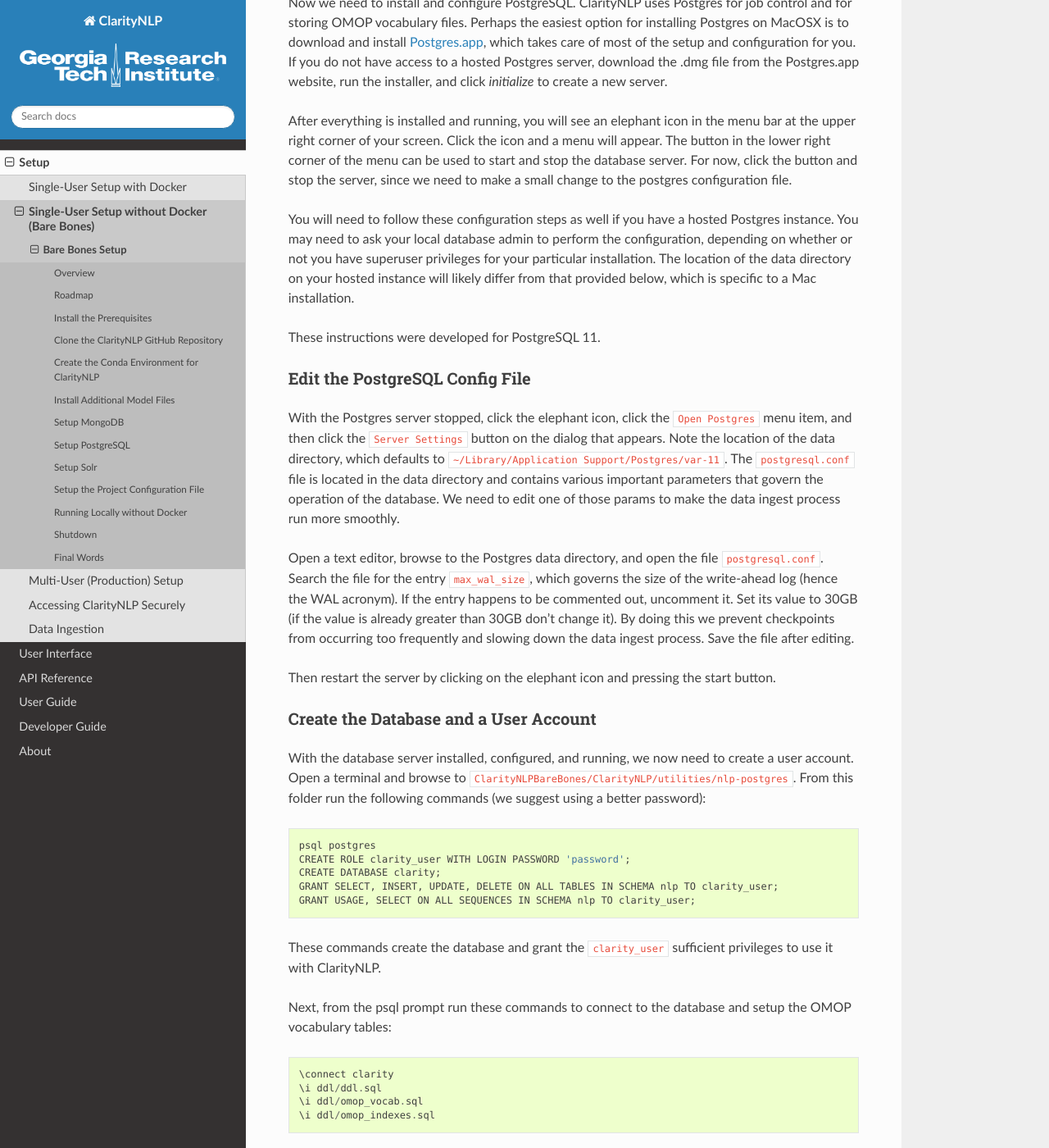
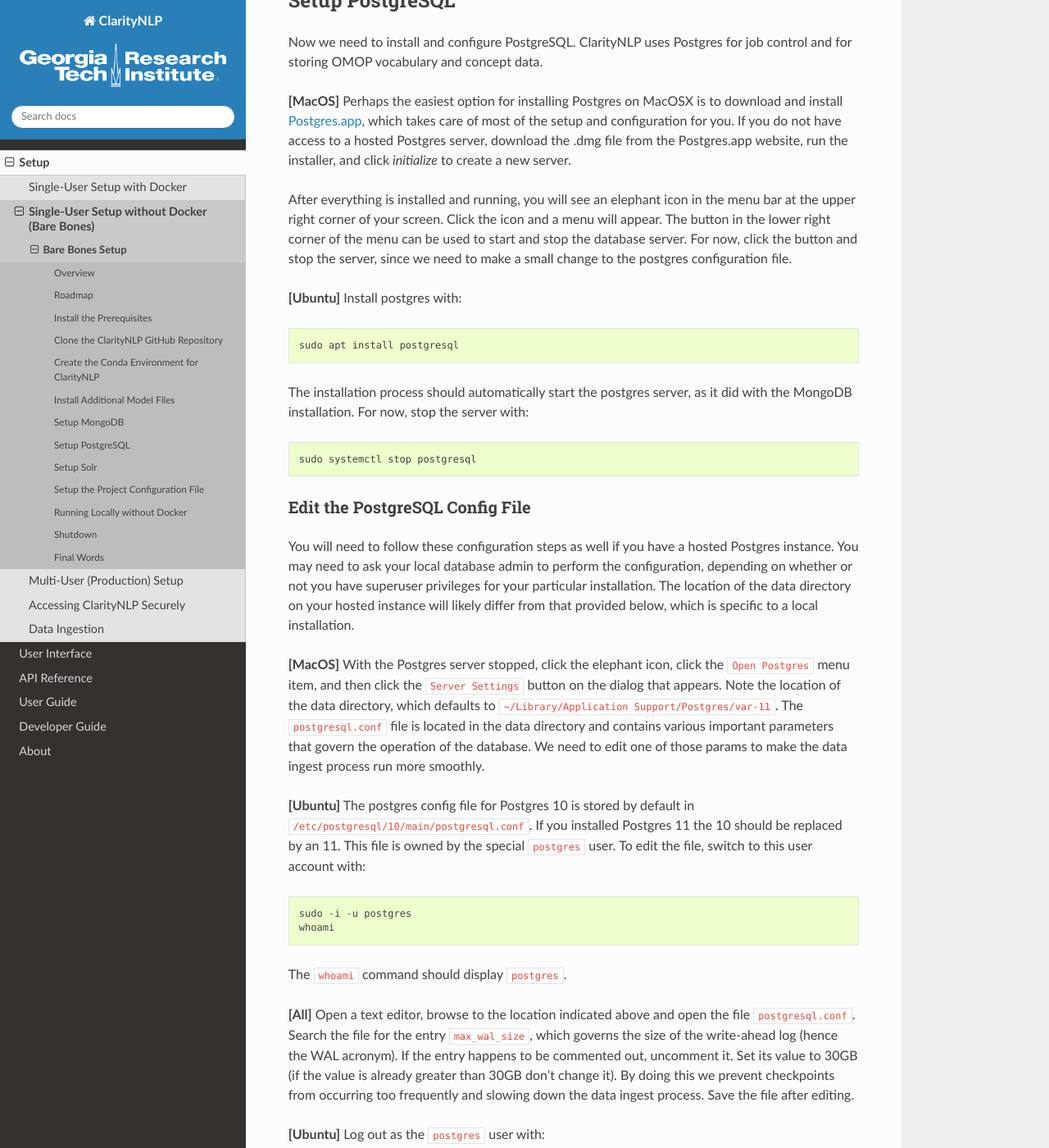
Before and after one commit to ClarityNLP/ClarityNLP, a Sphinx documentation site: the page built from docs/setup/bare-bones-setup.rst, in a window 1280 px wide and 1400 px high, scrolled down 6001 px. Shown: the whole window at 82% size. Built offline with Sphinx 7.4.7 and the Read the Docs theme 2.0.0, drawn with Linux system fonts in a browser that asks for light colours; pages that are not in the unit, such as notebooks, are missing from menus; some of the changed text lies outside the part shown.

Commit message:
mroe updates to bare bones setup for Ubuntu

```diff
--- a/docs/setup/bare-bones-setup.rst
+++ b/docs/setup/bare-bones-setup.rst
@@ -52,12 +52,12 @@
 These flexible configuration options are also available with the
 container-based, secure version of ClarityNLP.
 
-These instructions have been tested on these operating systems:
+The instructions below have been tested on:
 
 - MacOS 10.13 "High Sierra"
 - Ubuntu Linux 18.04 LTS "Bionic Beaver"
 
-Recent versions of MongoDB, PostgreSQL, and Solr are also assumed:
+Recent versions of MongoDB, PostgreSQL, and Solr are assumed:
 
 - MongoDB version 3.6 or greater
 - PostgreSQL version 10 or 11
@@ -84,6 +84,10 @@
 After that we'll show you where you can find instructions for ingesting your
 own documents into Solr, after which you will be ready to do your own
 investigations.
+
+The instructions below indicate MacOS-specific instructions with **[MacOS]**,
+Ubuntu-specific instructions with **[Ubuntu]**, and instructions valid for
+all operating systems with **[All]**.
 
 
 Install the Prerequisites
@@ -139,8 +143,7 @@
 **Important: download the Miniconda installation package for the latest**
 **python 3 release, not python 2.7.**
 
-After installing Miniconda, update to the latest version of ``conda`` by
-running this command in a terminal window:
+After installing Miniconda, update to the latest version of ``conda`` with:
 ::
 
    conda update -n base -c defaults conda
@@ -280,8 +283,10 @@
 ----------------
 
 Now we need to install and configure PostgreSQL. ClarityNLP uses Postgres for
-job control and for storing OMOP vocabulary files. Perhaps the easiest option
-for installing Postgres on MacOSX is to download and install
+job control and for storing OMOP vocabulary and concept data.
+
+**[MacOS]** Perhaps the easiest option for installing Postgres on MacOSX is to
+download and install
 `Postgres.app <https://postgresapp.com/>`_, which takes care of most of the
 setup and configuration for you. If you do not have access to a hosted Postgres
 server, download the .dmg file from the Postgres.app website, run the
@@ -294,36 +299,63 @@
 server, since we need to make a small change to the postgres configuration
 file.
 
+**[Ubuntu]** Install postgres with:
+::
+   sudo apt install postgresql
+
+The installation process should automatically start the postgres server, as it
+did with the MongoDB installation. For now, stop the server with:
+::
+   sudo systemctl stop postgresql
+
+
+Edit the PostgreSQL Config File
+^^^^^^^^^^^^^^^^^^^^^^^^^^^^^^^
+
 You will need to follow these configuration steps as well if you have a
 hosted Postgres instance. You may need to ask your local database admin to
 perform the configuration, depending on whether or not you have superuser
 privileges for your particular installation. The location of the data
 directory on your hosted instance will likely differ from that provided below,
-which is specific to a Mac installation.
+which is specific to a local installation.
 
-These instructions were developed for PostgreSQL 11.
-
-Edit the PostgreSQL Config File
-^^^^^^^^^^^^^^^^^^^^^^^^^^^^^^^
-
-With the Postgres server stopped, click the elephant icon, click the
-``Open Postgres`` menu item, and then click the ``Server Settings`` button on
-the dialog that appears. Note the location of the data directory, which
-defaults to ``~/Library/Application Support/Postgres/var-11``. The
+**[MacOS]** With the Postgres server stopped, click the elephant icon, click
+the ``Open Postgres`` menu item, and then click the ``Server Settings``
+button on the dialog that appears. Note the location of the data directory,
+which defaults to ``~/Library/Application Support/Postgres/var-11``. The
 ``postgresql.conf`` file is located in the data directory and contains various
 important parameters that govern the operation of the database. We need to
 edit one of those params to make the data ingest process run more smoothly.
 
-Open a text editor, browse to the Postgres data directory, and open the file
-``postgresql.conf``. Search the file for the entry ``max_wal_size``, which
-governs the size of the write-ahead log (hence the WAL acronym). If the
+**[Ubuntu]** The postgres config file for Postgres 10 is stored by default in
+``/etc/postgresql/10/main/postgresql.conf``. If you installed Postgres 11 the
+10 should be replaced by an 11. This file is owned by the special ``postgres``
+user. To edit the file, switch to this user account with:
+::
+   sudo -i -u postgres
+   whoami
+
+The ``whoami`` command should display ``postgres``.
+
+**[All]** Open a text editor, browse to the location indicated above and open
+the file ``postgresql.conf``. Search the file for the entry ``max_wal_size``,
+which governs the size of the write-ahead log (hence the WAL acronym). If the
 entry happens to be commented out, uncomment it. Set its value to 30GB (if
 the value is already greater than 30GB don't change it). By
 doing this we prevent checkpoints from occurring too frequently and slowing
 down the data ingest process. Save the file after editing.
 
-Then restart the server by clicking on the elephant icon and pressing the
-start button.
+**[Ubuntu]** Log out as the ``postgres`` user with:
+::
+   exit
+
+Then restart the Postgres server with either:
+
+**[MacOS]** Click on the elephant icon and press the start button.
+
+**[Ubuntu]** Use ``systemctl`` to start it:
+::
+   sudo systemctl start postgresql
 
 Create the Database and a User Account
 ^^^^^^^^^^^^^^^^^^^^^^^^^^^^^^^^^^^^^^
@@ -331,34 +363,49 @@
 With the database server installed, configured, and running, we now need to
 create a user account. Open a terminal and browse to
 ``ClarityNLPBareBones/ClarityNLP/utilities/nlp-postgres``. From this folder
-run the following commands (we suggest using a better password):
+run the command appropriate to your operating system to start ``psql``:
+
+**[MacOS]**
 ::
    psql postgres
+
+**[Ubuntu]**
+::
+   sudo -u postgres psql
+
+Then run this command sequence (we suggest using a better password) to setup
+the database:
+::
    CREATE ROLE clarity_user WITH LOGIN PASSWORD 'password';
    CREATE DATABASE clarity;
+   \connect clarity
+   CREATE SCHEMA nlp;
    GRANT SELECT, INSERT, UPDATE, DELETE ON ALL TABLES IN SCHEMA nlp TO clarity_user;
    GRANT USAGE, SELECT ON ALL SEQUENCES IN SCHEMA nlp TO clarity_user;
-
-These commands create the database and grant the ``clarity_user`` sufficient
-privileges to use it with ClarityNLP.
-
-Next, from the psql prompt run these commands to connect to the database and
-setup the OMOP vocabulary tables:
-::
-
-   \connect clarity
    \i ddl/ddl.sql
    \i ddl/omop_vocab.sql
    \i ddl/omop_indexes.sql
 
+These commands create the database, setup the tables and indexes, and grant
+the ``clarity_user`` sufficient privileges to use it with ClarityNLP.
+
+
 Load OMOP Vocabulary Files
 ^^^^^^^^^^^^^^^^^^^^^^^^^^
 
-The database is now ready to ingest the OMOP vocabulary files. Keep your
-``psql`` terminal window open. From a new terminal window follow these steps
-to prepare the data for ingest:
+**THIS STEP IS OPTIONAL.** The OMOP vocabulary and concept data is used
+by the ClarityNLP synonym expansion macros. Synonym expansion is optional.
+If you are unfamiliar with OMOP or do not forsee a need for such synonym
+expansion you can safely skip this step. The ingestion process is
+time-consuming and could take from one to two hours or more, depending on the
+speed of your system. If you only want to explore basic features of ClarityNLP
+you do not need to load this data, and you can skip ahead to the Solr setup
+instructions.
+
+If you do choose to load the data, then keep your ``psql`` terminal window
+open. **From a different terminal window** follow these steps to download and
+prepare the data for ingest:
 ::
-
    cd /tmp
    mkdir vocabs
    cd vocabs
@@ -366,7 +413,7 @@
    unzip omop_vocabulary_set.zip
    rm omop_vocabulary_set.zip
 
-You should see the following files in ``/tmp/vocabs`` after unzipping:
+You should see these files in ``/tmp/vocabs`` after unzipping:
 ::
 
    DOMAIN.csv
@@ -380,15 +427,14 @@
    DRUG_STRENGTH.csv
 
 Go back to your ``psql`` window and begin the process of loading data into the
-database with this command (``copy_vocab.sql`` looks for the unzipped data in
-``/tmp/vocabs``, in case you're wondering):
+database with:
 ::
 
    \i dml/copy_vocab.sql
 
-The loading process could take a **long** time, possibly one or two hours,
-depending on the speed of your system. As the load progresses, it should
-gradually generate the following output:
+As mentioned above, the loading process could take a **long** time, possibly
+more than two hours, depending on the speed of your system. As the load
+progresses, it should gradually generate the following output:
 ::
    SET
    COPY 2465049
@@ -408,8 +454,10 @@
 Setup Solr
 ----------
 ClarityNLP uses `Solr <http://lucene.apache.org/solr/>`_ as its document store.
-If you do not have access to a hosted Solr instance, install Solr with Homebrew
-by running this command:
+If you do not have access to a hosted Solr instance you will need to install it
+on your system.
+
+**[MacOS]** Use Homebrew to install Solr with:
 ::
    brew install solr
 
@@ -419,16 +467,47 @@
 ::
    solr start
 
-After starting Solr, check to see that it is running by opening a web browser
-to ``http://localhost:8983`` (or the appropriate URL for your hosted instance).
-You should see the Solr admin dashboard. If you do, your Solr installation is
-up and running.
+Start the solr server.
+
+**[Ubuntu]** Ubuntu does not seem to provide a suitable apt package for Solr,
+so you will need to download the Solr distribution from the Apache web site.
+Open a web browser to the
+`Solr download site <https://lucene.apache.org/solr/downloads.html>`_ and
+download the binary release for the latest version of Solr 8. For now we will
+assume that you download the 8.1.1 **binary** release, which is in the file
+``solr-8.1.1.tgz``.
+
+Open a terminal window and run these commands to unzip the distribution into
+your home directory:
+::
+   cd ~
+   mkdir solr
+   tar -C solr -zxvf ~/Downloads/solr-8.1.1.tgz
+   mv ~/solr/solr-8.1.1 ~/solr/8.1.1
+
+Open a text editor and add this line to your ``.bashrc`` file, which places
+the Solr binaries on your path:
+::
+   export PATH=~/solr/8.1.1/bin:$PATH
+
+Close the text editor, exit the terminal window, and open a new terminal window
+to update your path. Run ``which solr`` and verify that
+``~/solr/8.1.1/bin/solr`` is found.
+
+Start your Solr server by running:
+::
+   solr start
+
+**[All]** After starting Solr, check to see that it is running by opening a
+web browser to ``http://localhost:8983`` (or the appropriate URL for your
+hosted instance). You should see the Solr admin dashboard. If you do, your
+Solr installation is up and running.
 
 We need to do some additional configuration of the Solr server and ingest
 some test documents. We provide a python script to do this for you.
-**This script assumes that you are running a modern version of Solr,**
-**version 8 or later.** If you are running an older version this script
-**may not work for you**, since some field type names changed at the
+**This script assumes that you are running a recent version of Solr,**
+**version 7 or later.** If you are running an older version this script
+**will not work**, since some field type names changed at the
 transition from Solr 6 to Solr 7.
 
 Open a terminal window to ``ClarityNLPBareBones/ClarityNLP/barebones_setup``.
```
